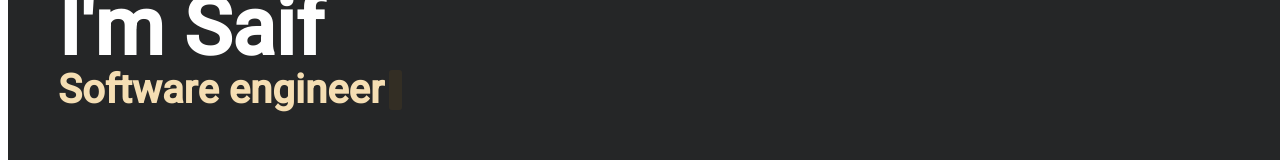
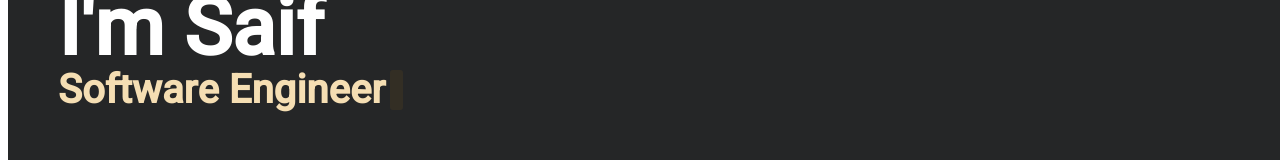
Before and after one commit to F12-Syntex/personal-website, a React (Vite) app: page / in a window 1280 px wide. Shown: the part 318-478 px from the top of the page. Built offline with nearby package versions, Linux system fonts and the light colour scheme.

Commit message:
feat: improve casing

```diff
--- a/src/components/Home.tsx
+++ b/src/components/Home.tsx
@@ -13,7 +13,7 @@ function Home() {
   useEffect(() => {
     const occupationText = document.getElementById('occupation')
     const cursor = document.getElementById('cursor-introduction')
-    const newTextArray = ['Front-end Developer', 'Software engineer']
+    const newTextArray = ['Front-End Developer', 'Software Engineer']
     let currentTextIndex = 0
     let currentCharIndex = 0
     let isDeleting = false
```
